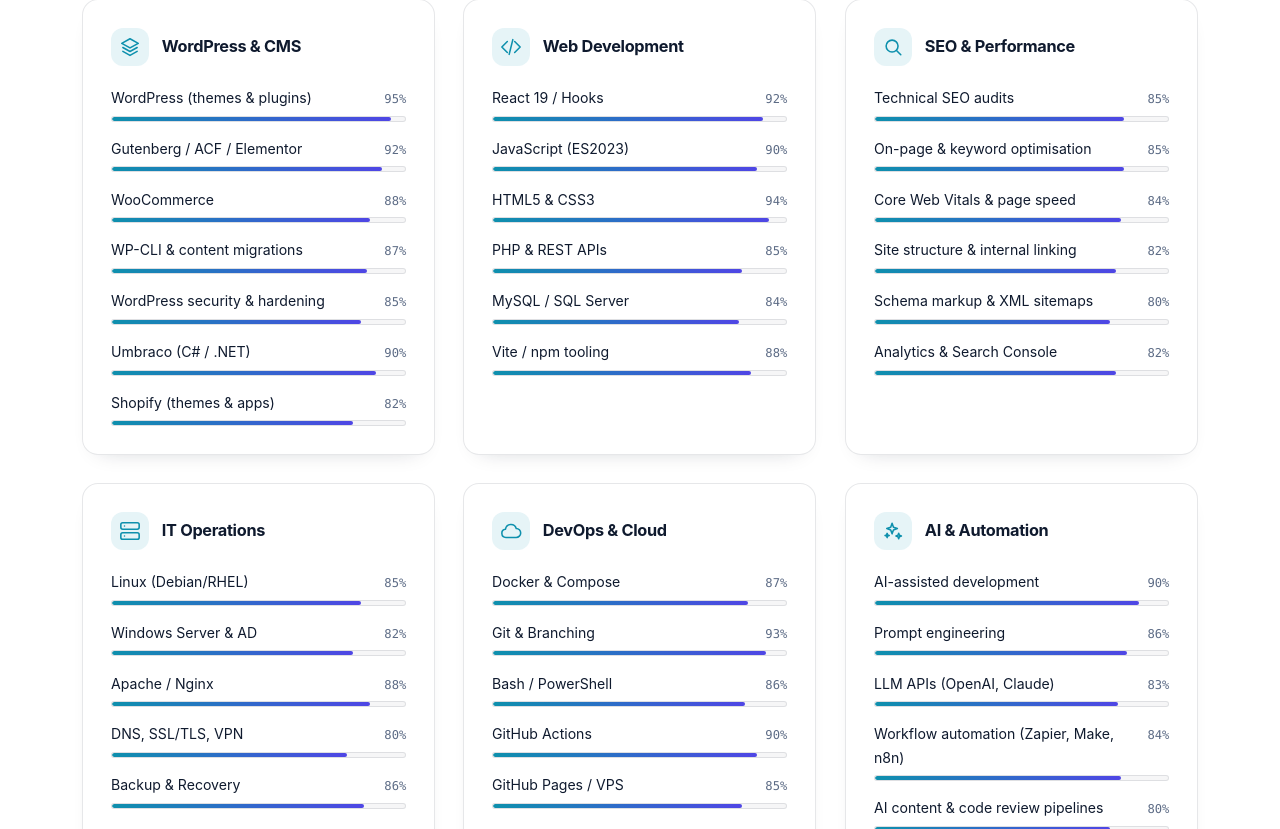
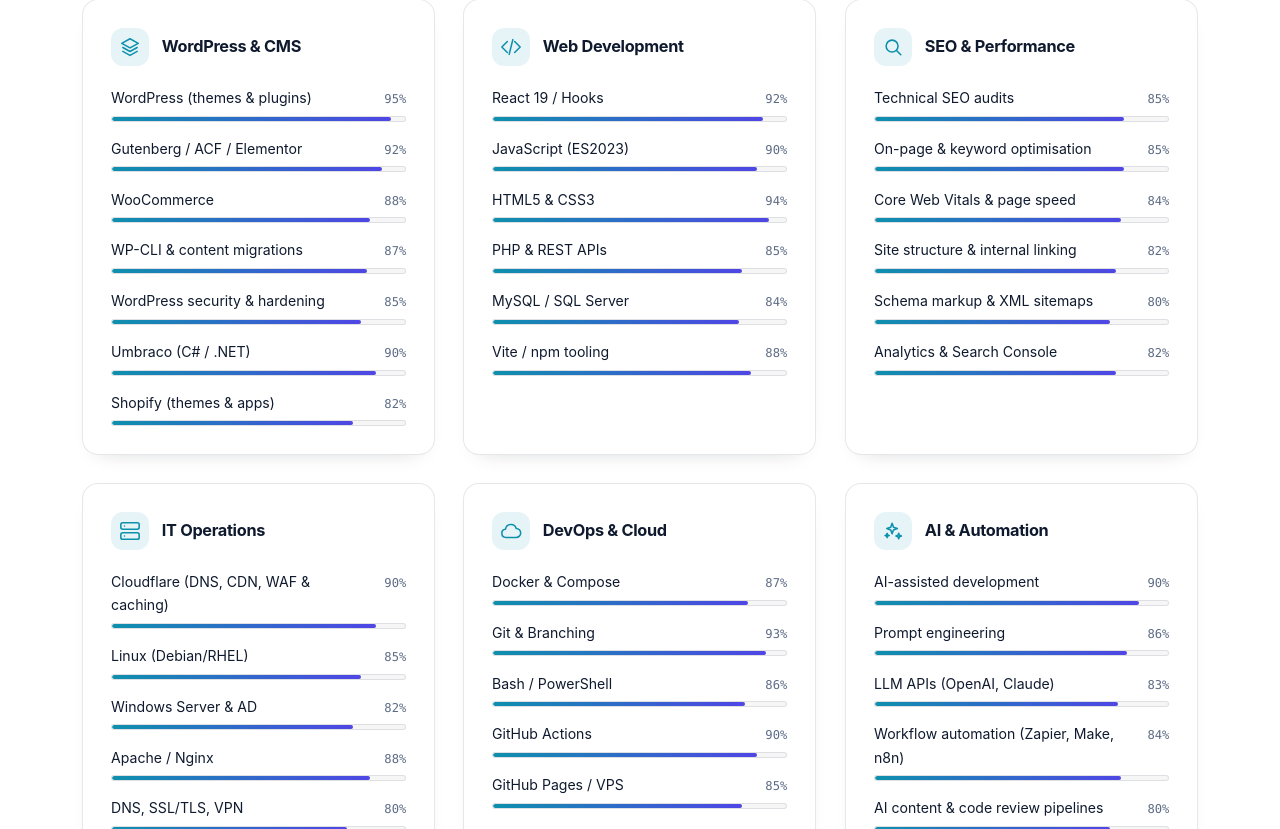
Before and after one commit to mrboyenrey/boien-reyes-portfolio, a React (Vite) app: page / in a window 1280 px wide. Shown: the part 3242-4071 px from the top of the page. Built offline with nearby package versions, Linux system fonts and the light colour scheme.

Commit message:
Add Cloudflare to IT Operations skills and toolbelt
Verified present on the resume (listed with DNS, cPanel, Proxmox and NAS). Added first in the IT Operations group at level 90 and as a toolbelt chip.

```diff
--- a/src/data/content.js
+++ b/src/data/content.js
@@ -113,6 +113,7 @@
     title: 'IT Operations',
     icon: 'server',
     skills: [
+      { name: 'Cloudflare (DNS, CDN, WAF & caching)', level: 90 },
       { name: 'Linux (Debian/RHEL)', level: 85 },
       { name: 'Windows Server & AD', level: 82 },
       { name: 'Apache / Nginx', level: 88 },
@@ -528,6 +529,7 @@
   'Windows Server',
   'Nginx',
   'Apache',
+  'Cloudflare',
   'Bash',
   'PowerShell',
   'Vite',
```
